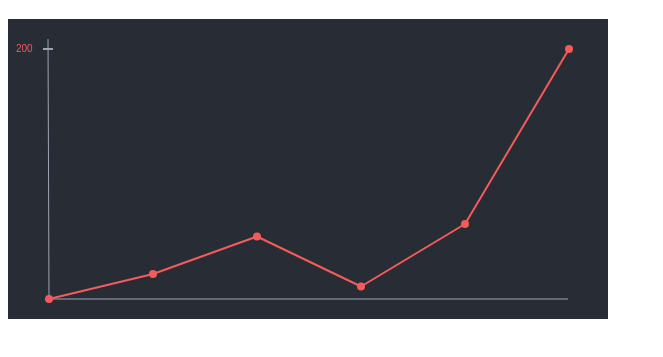
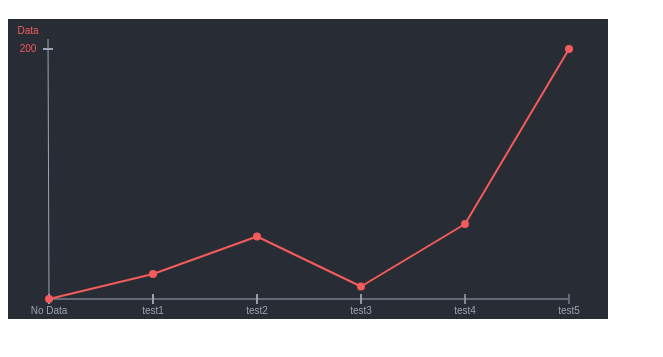
Before and after one commit to ShadowLp174/chartjs, a website: page index.html in a window 1280 px wide. Shown: the part 61-418 px from the top of the page, without its empty margins (0-663 px from the left). Drawn offline with Linux system fonts and the light colour scheme.

Commit message:
x axis y scale name

```diff
--- a/index.html
+++ b/index.html
@@ -24,8 +24,8 @@
     var heightDataOffset = 20;
 
     var data = {
-      /*series: [],
-      xAxis: []*/
+      /*series: {},
+      xAxis: {}*/
     };
 
     this.properties = {
@@ -54,7 +54,36 @@
       return numbers;
     }
 
+    var xAxis = this.xAxis = () => {
+      ctx.save();
+      ctx.beginPath();
+      ctx.translate(widthDataOffset + 1, (height - heightDataOffset) - 5);
+
+      ctx.strokeStyle = options.style.uiColor;
+      ctx.fillStyle = options.style.uiColor;
+      ctx.lineWidth = 1;
+      var horizontalSpace = (width - (widthDataOffset * 2)) / data.series.data.length;
+
+      ctx.moveTo(0, 0);
+      ctx.lineTo(0, 10);
+      ctx.stroke();
+      data.xAxis.data.forEach((point, i) => {
+        ctx.moveTo(((i + 1)*horizontalSpace), 0);
+        ctx.lineTo(((i + 1)*horizontalSpace), 10);
+        ctx.stroke();
+
+        ctx.fillText(point, (i + 1) * horizontalSpace - (ctx.measureText(point).width / 2), 20);
+      });
+      if (data.xAxis.start) {
+        ctx.moveTo(0, 0);
+        ctx.fillText(data.xAxis.start, (ctx.measureText(data.xAxis.start).width / 2 * (-1)), 20);
+      }
+      ctx.closePath();
+      ctx.restore();
+    }
+
     var update = this.update = () => {
+      ctx.save();
       ctx.beginPath();
       ctx.fillStyle = options.style.backgroundColor; // background color
       ctx.fillRect(0, 0, width, height);
@@ -68,8 +97,25 @@
       ctx.lineTo(widthDataOffset + 1, height - heightDataOffset);
       ctx.stroke();
       ctx.closePath();
+      ctx.restore();
 
       if (data.series) {
+        xAxis();
+
+        if (data.series.name) {
+          ctx.save();
+          ctx.beginPath();
+          ctx.translate(0, 15);
+
+          ctx.fillStyle = options.style.series.color;
+          let x = (widthDataOffset / 2 - (ctx.measureText(data.series.name).width / 2) >= 2) ? widthDataOffset / 2 - (ctx.measureText(data.series.name).width / 2) : 2;
+          ctx.fillText(data.series.name, x, 0);
+
+          ctx.closePath();
+          ctx.restore();
+        }
+
+        ctx.save();
         ctx.lineWidth = 2;
         ctx.strokeStyle = options.style.series.color;
         ctx.fillStyle = options.style.series.color;
@@ -114,8 +160,10 @@
 
         ctx.beginPath();
         ctx.direction = "rlt";
-        ctx.fillText(highestValue, 8, (height - heightDataOffset) + 3 - highestValue*verticalMultiplier);
+        ctx.fillText(highestValue, (widthDataOffset - ctx.measureText(highestValue.toString()).width) / 2, (height - heightDataOffset) + 3 - highestValue*verticalMultiplier);
         ctx.closePath();
+
+        ctx.restore();
       }
     }
 
@@ -139,7 +187,14 @@
   chart.render();
   chart.setData({
     series: {
+      name: "Data",
       data: [20, 50, 10, 60, 200]
+    },
+    xAxis: {
+      start: "No Data",
+      data: [
+        "test1", "test2", "test3", "test4", "test5"
+      ]
     }
   });
   </script>
```
